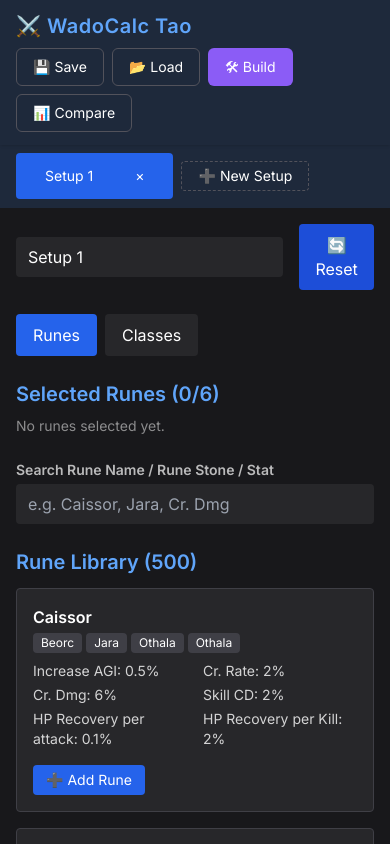
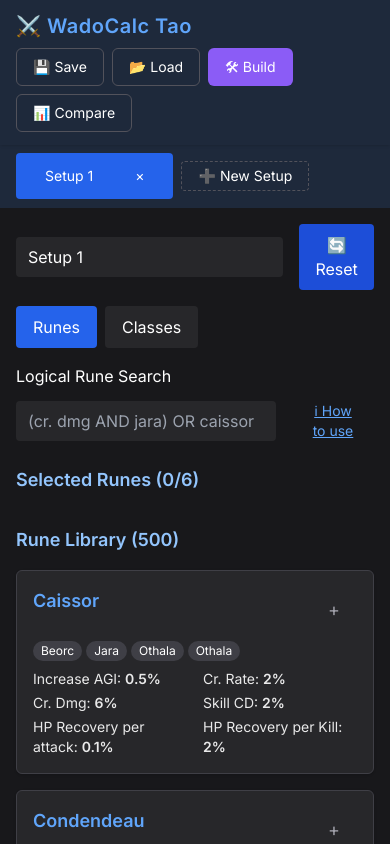
Before and after one commit to waterchickenduc/wado-calc-tao, a React (Vite) app in the folder frontend/: page / in a window 390 px wide. Shown: the top 844 px of the page. Built offline with nearby package versions, Linux system fonts and the light colour scheme.

Commit message:
shit like this works now (jara and mehn) or (cr. rate or atk delay)

```diff
--- /dev/null
+++ b/frontend/src/components/InfoPopover.jsx
@@ -0,0 +1,35 @@
+import React, { useState } from "react";
+
+export default function InfoPopover() {
+  const [open, setOpen] = useState(false);
+
+  return (
+    <div className="relative inline-block text-left ml-2">
+      <button
+        onClick={() => setOpen(!open)}
+        className="text-sm text-blue-400 underline"
+      >
+        ℹ How to use
+      </button>
+      {open && (
+        <div className="absolute bg-zinc-900 border border-zinc-700 p-4 rounded shadow-md mt-2 w-[300px] text-sm z-50">
+          <p className="mb-2 text-white">Search using logic:</p>
+          <ul className="list-disc pl-4 text-white/80 space-y-1">
+            <li><code>AND</code>, <code>OR</code> operators</li>
+            <li>Group with <code>( )</code></li>
+            <li>Match by name, stone, or stat</li>
+            <li>Examples:</li>
+            <li><code>(cr. rate AND jara)</code></li>
+            <li><code>caissor OR (hp AND cr. dmg)</code></li>
+          </ul>
+          <button
+            onClick={() => setOpen(false)}
+            className="absolute top-1 right-2 text-zinc-500 hover:text-red-500"
+          >
+            ×
+          </button>
+        </div>
+      )}
+    </div>
+  );
+}
--- a/frontend/src/components/SetupBuilder.jsx
+++ b/frontend/src/components/SetupBuilder.jsx
@@ -1,23 +1,27 @@
-import React, { useState, useMemo } from "react";
+import React, { useState, useMemo, useEffect } from "react";
 import runeData from "../data/runes.json";
 import statList from "../data/stat.json";
 import ClassSelector from "./ClassSelector";
 import StatsSummary from "./StatsSummary";
+import RuneCard from "./RuneCard";
+import InfoPopover from "./InfoPopover";
+import { evaluateLogicalSearch } from "../lib/evaluateLogicalSearch";
+
+const PAGE_SIZE = 12;
 
 export default function SetupBuilder({ setup, updateSetup, resetSetup, setName }) {
   const [tab, setTab] = useState("runes");
-  const [filterText, setFilterText] = useState("");
+  const [searchText, setSearchText] = useState("");
+  const [debouncedSearch, setDebouncedSearch] = useState("");
+  const [page, setPage] = useState(1);
 
-  const selectedRunes = setup.runes || [];
-  const selectedClasses = setup.classes || [];
+  const selectedRunes = setup?.runes || [];
+  const selectedClasses = setup?.classes || [];
 
-  const groupedSelected = useMemo(() => {
-    return selectedRunes.reduce((acc, rune) => {
-      acc[rune.name] = acc[rune.name] || { ...rune, count: 0 };
-      acc[rune.name].count += 1;
-      return acc;
-    }, {});
-  }, [selectedRunes]);
+  useEffect(() => {
+    const handler = setTimeout(() => setDebouncedSearch(searchText), 300);
+    return () => clearTimeout(handler);
+  }, [searchText]);
 
   const handleAddRune = (rune) => {
     if (selectedRunes.length >= 6) return;
@@ -35,15 +39,33 @@ export default function SetupBuilder({ setup, updateSetup, resetSetup, setName }
 
   const handleClearRunes = () => updateSetup({ runes: [] });
 
+  const grouped = useMemo(() => {
+    return selectedRunes.reduce((acc, rune) => {
+      acc[rune.name] = acc[rune.name] || { ...rune, count: 0 };
+      acc[rune.name].count += 1;
+      return acc;
+    }, {});
+  }, [selectedRunes]);
+
+  const uniqueSelectedRunes = Object.values(grouped);
+
   const filteredRunes = useMemo(() => {
-    const query = filterText.toLowerCase();
-    return runeData.filter((rune) => {
-      const nameMatch = rune.name.toLowerCase().includes(query);
-      const stoneMatch = rune.runes?.some((r) => r.toLowerCase().includes(query));
-      const statMatch = rune.stats?.some((s) => s.Stat.toLowerCase().includes(query));
-      return nameMatch || stoneMatch || statMatch;
-    });
-  }, [filterText]);
+    try {
+      return runeData.filter((rune) =>
+        evaluateLogicalSearch(debouncedSearch, rune)
+      );
+    } catch (err) {
+      console.warn("❌ Invalid expression:", err.message);
+      return runeData;
+    }
+  }, [debouncedSearch]);
+
+  const paginatedRunes = useMemo(() => {
+    const start = (page - 1) * PAGE_SIZE;
+    return filteredRunes.slice(start, start + PAGE_SIZE);
+  }, [filteredRunes, page]);
+
+  const totalPages = Math.ceil(filteredRunes.length / PAGE_SIZE);
 
   const runeStats = useMemo(() => {
     const acc = {};
@@ -70,9 +92,8 @@ export default function SetupBuilder({ setup, updateSetup, resetSetup, setName }
 
   return (
     <div className="flex flex-col md:flex-row gap-6 text-white">
-      {/* LEFT COLUMN */}
-      <div className="flex-1 space-y-6">
-        {/* Header */}
+      <div className="flex-1 space-y-4">
+        {/* Setup Header */}
         <div className="flex justify-between items-center">
           <input
             className="bg-zinc-800 text-white px-3 py-2 rounded w-full max-w-sm"
@@ -106,109 +127,85 @@ export default function SetupBuilder({ setup, updateSetup, resetSetup, setName }
         {/* RUNE TAB */}
         {tab === "runes" && (
           <>
+            {/* Search */}
+            <div className="mt-4">
+              <label className="block text-white mb-1">Logical Rune Search</label>
+              <div className="flex items-center gap-2">
+                <input
+                  type="text"
+                  placeholder="(cr. dmg AND jara) OR caissor"
+                  value={searchText}
+                  onChange={(e) => {
+                    setSearchText(e.target.value);
+                    setPage(1);
+                  }}
+                  className="px-3 py-2 rounded bg-zinc-800 text-white w-full"
+                />
+                <InfoPopover />
+              </div>
+            </div>
+
             {/* Selected Runes */}
-            <div>
-              <h2 className="text-xl font-bold mb-2 text-blue-400">
+            <h2 className="mt-6 text-lg font-semibold text-blue-300">
               Selected Runes ({selectedRunes.length}/6)
             </h2>
-              {selectedRunes.length === 0 ? (
-                <p className="text-white/50 text-sm">No runes selected yet.</p>
-              ) : (
-                <>
+            {selectedRunes.length > 0 && (
               <button
                 onClick={handleClearRunes}
-                    className="text-sm px-3 py-1 bg-red-600 text-white rounded hover:bg-red-500 mb-3"
+                className="text-sm px-3 py-1 bg-red-600 text-white rounded hover:bg-red-500"
               >
                 ✖ Clear All
               </button>
-                  <div className="grid md:grid-cols-2 xl:grid-cols-3 gap-4">
-                    {Object.values(groupedSelected).map((rune) => (
-                      <div
+            )}
+
+            <div className="grid md:grid-cols-2 xl:grid-cols-3 gap-4 mt-4">
+              {uniqueSelectedRunes.map((rune) => (
+                <RuneCard
                   key={rune.name}
-                        className="bg-zinc-900 p-4 rounded border border-zinc-700"
-                      >
-                        <div className="flex justify-between items-center mb-2">
-                          <h3 className="font-semibold text-blue-300">{rune.name}</h3>
-                          <div className="text-sm bg-zinc-700 px-2 py-0.5 rounded-full">
-                            ×{rune.count}
-                          </div>
-                          <button
-                            onClick={() => handleRemoveRune(rune.name)}
-                            className="text-red-400 ml-3 hover:text-red-300"
-                          >
-                            ✕
-                          </button>
-                        </div>
-                        <div className="flex flex-wrap gap-1 text-xs text-white">
-                          {rune.runes?.map((r, i) => (
-                            <span key={i} className="bg-zinc-700 px-2 py-0.5 rounded">
-                              {r}
-                            </span>
+                  rune={rune}
+                  count={rune.count}
+                  onRemove={() => handleRemoveRune(rune.name)}
+                />
               ))}
-                        </div>
-                      </div>
-                    ))}
-                  </div>
-                </>
-              )}
-            </div>
-
-            {/* 🔍 Filters */}
-            <div className="grid md:grid-cols-2 gap-4 items-end mt-4">
-              <div className="flex flex-col gap-1">
-                <label className="text-sm text-white/70 font-semibold">
-                  Search Rune Name / Rune Stone / Stat
-                </label>
-                <input
-                  type="text"
-                  placeholder="e.g. Caissor, Jara, Cr. Dmg"
-                  value={filterText}
-                  onChange={(e) => setFilterText(e.target.value)}
-                  className="bg-zinc-800 text-white px-3 py-2 rounded"
-                />
-              </div>
             </div>
 
             {/* Rune Library */}
-            <div>
-              <h2 className="text-xl font-bold mb-3 text-blue-400">
+            <h2 className="text-lg font-semibold mt-8 text-blue-300">
               Rune Library ({filteredRunes.length})
             </h2>
-              <div className="grid md:grid-cols-2 xl:grid-cols-3 gap-4">
-                {filteredRunes.map((rune) => (
-                  <div
-                    key={rune.name}
-                    className="bg-zinc-800 border border-zinc-700 p-4 rounded"
-                  >
-                    <h3 className="text-white font-semibold mb-1">{rune.name}</h3>
-                    <div className="flex flex-wrap gap-1 text-xs mb-2">
-                      {rune.runes.map((r, i) => (
-                        <span
-                          key={i}
-                          className="bg-zinc-700 text-white px-2 py-0.5 rounded"
-                        >
-                          {r}
-                        </span>
+            <div className="grid md:grid-cols-2 xl:grid-cols-3 gap-4 mt-2">
+              {paginatedRunes.map((rune, index) => (
+                <RuneCard
+                  key={`${rune.name}-${index}`}
+                  rune={rune}
+                  onAdd={() => handleAddRune(rune)}
+                  isDisabled={selectedRunes.length >= 6}
+                />
               ))}
             </div>
-                    <ul className="text-sm text-white/80 grid grid-cols-2 gap-x-4 gap-y-1 mb-2">
-                      {rune.stats.map(({ Stat, Value }, i) => (
-                        <li key={i}>
-                          {Stat}: <span className="font-medium">{Value}%</span>
-                        </li>
-                      ))}
-                    </ul>
+
+            {/* Pagination */}
+            {totalPages > 1 && (
+              <div className="flex justify-center gap-2 mt-4">
                 <button
-                      onClick={() => handleAddRune(rune)}
-                      disabled={selectedRunes.length >= 6}
-                      className="mt-2 px-3 py-1 text-sm bg-blue-600 text-white rounded hover:bg-blue-500 disabled:opacity-50"
+                  disabled={page <= 1}
+                  onClick={() => setPage((p) => Math.max(1, p - 1))}
+                  className="bg-zinc-700 px-3 py-1 rounded text-white disabled:opacity-30"
                 >
-                      ➕ Add Rune
+                  ◀ Prev
+                </button>
+                <span className="text-white/70 text-sm mt-1">
+                  Page {page} of {totalPages}
+                </span>
+                <button
+                  disabled={page >= totalPages}
+                  onClick={() => setPage((p) => Math.min(totalPages, p + 1))}
+                  className="bg-zinc-700 px-3 py-1 rounded text-white disabled:opacity-30"
+                >
+                  Next ▶
                 </button>
               </div>
-                ))}
-              </div>
-            </div>
+            )}
           </>
         )}
 
@@ -218,9 +215,9 @@ export default function SetupBuilder({ setup, updateSetup, resetSetup, setName }
         )}
       </div>
 
-      {/* Sidebar */}
-      <div className="w-full md:w-[300px]">
-        <StatsSummary stats={runeStats} classStats={classStats} />
+      {/* Right Sidebar */}
+      <div className="w-full md:w-[300px] space-y-4">
+        <StatsSummary runeStats={runeStats} classStats={classStats} />
       </div>
     </div>
   );
--- a/frontend/src/components/StatsSummary.jsx
+++ b/frontend/src/components/StatsSummary.jsx
@@ -1,33 +1,34 @@
 import React from "react";
 import statOrder from "../lib/statOrder";
 
-export default function StatsSummary({ stats = {}, classStats = {} }) {
+export default function StatsSummary({ runeStats, classStats }) {
+  const allStats = [...new Set([...Object.keys(runeStats || {}), ...Object.keys(classStats || {})])];
+
   const displayStats = statOrder
+    .filter((stat) => allStats.includes(stat))
     .map((stat) => ({
       name: stat,
-      fromRunes: stats[stat] ?? 0,
-      fromClasses: classStats[stat] ?? 0,
+      rune: runeStats?.[stat] || 0,
+      class: classStats?.[stat] || 0,
     }))
-    .filter(({ fromRunes, fromClasses }) => fromRunes !== 0 || fromClasses !== 0);
-
-  if (displayStats.length === 0) return null;
+    .filter(({ rune, class: cls }) => rune !== 0 || cls !== 0);
 
   return (
     <div className="bg-zinc-900 border border-zinc-700 p-4 rounded w-full md:max-w-xs">
       <h3 className="text-white font-semibold mb-4 text-lg">📊 Stats Summary</h3>
-      <div className="grid grid-cols-4 text-sm gap-y-2">
-        <span className="col-span-1 font-semibold text-white/70">Stat</span>
-        <span className="text-right font-semibold text-white/70">Runes</span>
-        <span className="text-right font-semibold text-white/70">Classes</span>
-        <span className="text-right font-semibold text-white/70">Total</span>
+      <div className="grid grid-cols-4 text-sm gap-y-2 text-white/90">
+        <span className="col-span-1 font-semibold">Stat</span>
+        <span className="text-right font-semibold">Runes</span>
+        <span className="text-right font-semibold">Classes</span>
+        <span className="text-right font-semibold">Total</span>
 
-        {displayStats.map(({ name, fromRunes, fromClasses }) => (
+        {displayStats.map(({ name, rune, class: cls }) => (
           <React.Fragment key={name}>
-            <span className="truncate text-white/80">{name}</span>
-            <span className="text-right text-blue-300">{fromRunes.toFixed(2)}%</span>
-            <span className="text-right text-green-300">{fromClasses.toFixed(2)}%</span>
-            <span className="text-right text-white font-bold">
-              {(fromRunes + fromClasses).toFixed(2)}%
+            <span className="truncate">{name}</span>
+            <span className="text-right">{rune.toFixed(2)}%</span>
+            <span className="text-right">{cls.toFixed(2)}%</span>
+            <span className="text-right font-semibold">
+              {(rune + cls).toFixed(2)}%
             </span>
           </React.Fragment>
         ))}
--- /dev/null
+++ b/frontend/src/lib/evaluateLogicalSearch.js
@@ -0,0 +1,49 @@
+export function evaluateLogicalSearch(query, rune) {
+    if (!query?.trim()) return true;
+
+    const lowerQuery = query.toLowerCase();
+    const tokens = lowerQuery.match(/[\w.\-]+|[()]/g);
+    if (!tokens) return true;
+
+    const output = [];
+    const ops = [];
+
+    const precedence = { or: 1, and: 2 };
+    const applyOp = () => {
+      const op = ops.pop();
+      const right = output.pop();
+      const left = output.pop();
+      if (op === "and") output.push(left && right);
+      if (op === "or") output.push(left || right);
+    };
+
+    const match = (token) => {
+      return (
+        rune.name.toLowerCase().includes(token) ||
+        rune.runes.some((r) => r.toLowerCase().includes(token)) ||
+        rune.stats.some((s) => s.Stat.toLowerCase().includes(token))
+      );
+    };
+
+    for (let token of tokens) {
+      if (token === "(") {
+        ops.push(token);
+      } else if (token === ")") {
+        while (ops.length && ops[ops.length - 1] !== "(") applyOp();
+        ops.pop();
+      } else if (token === "and" || token === "or") {
+        while (
+          ops.length &&
+          precedence[ops[ops.length - 1]] >= precedence[token]
+        ) {
+          applyOp();
+        }
+        ops.push(token);
+      } else {
+        output.push(match(token));
+      }
+    }
+
+    while (ops.length) applyOp();
+    return output[0];
+  }
```
Also changed, not shown: frontend/src/components/ClassSelector.jsx (+18 -8 lines). Lines whose indentation alone changed are shown as unchanged.
